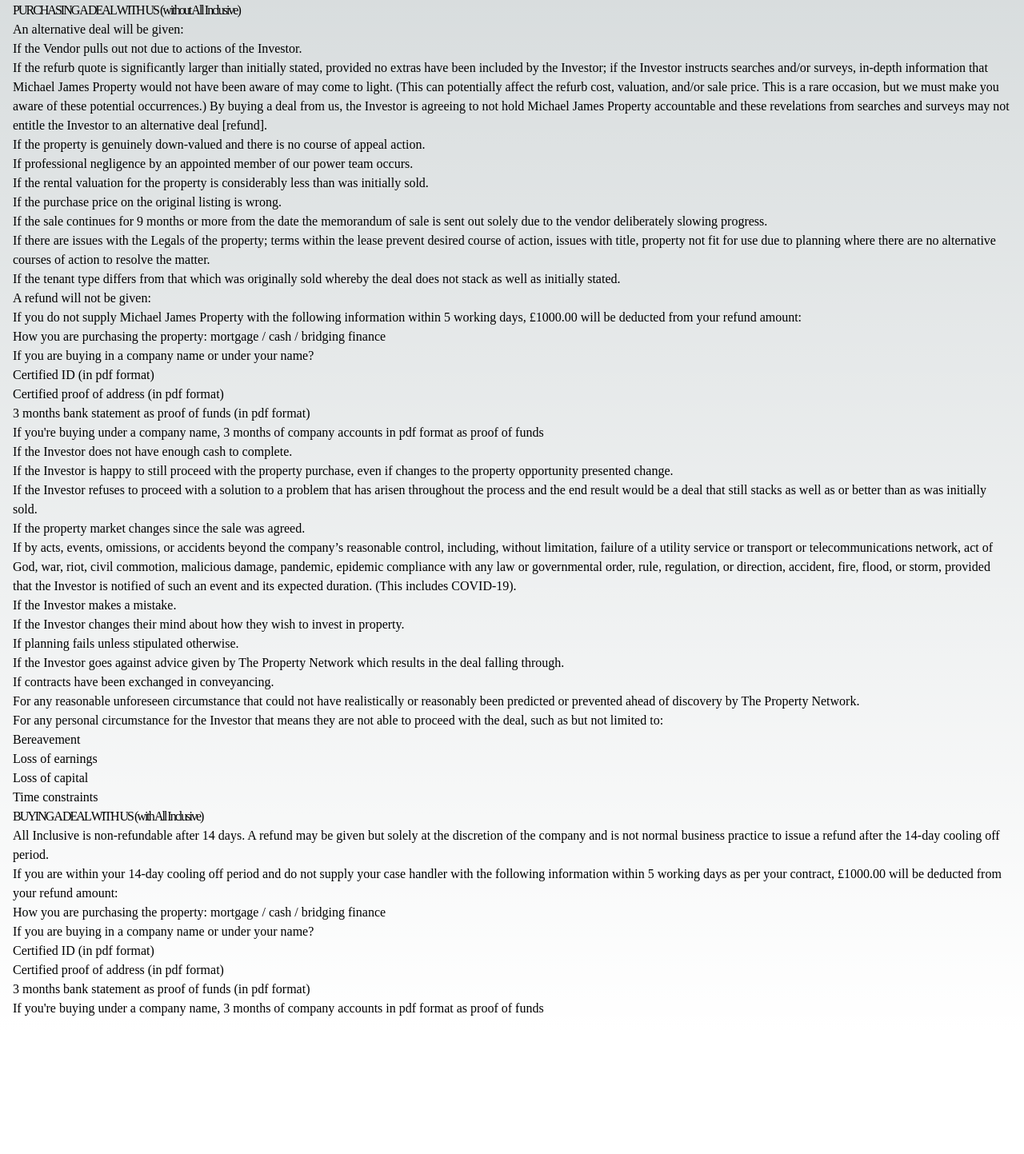
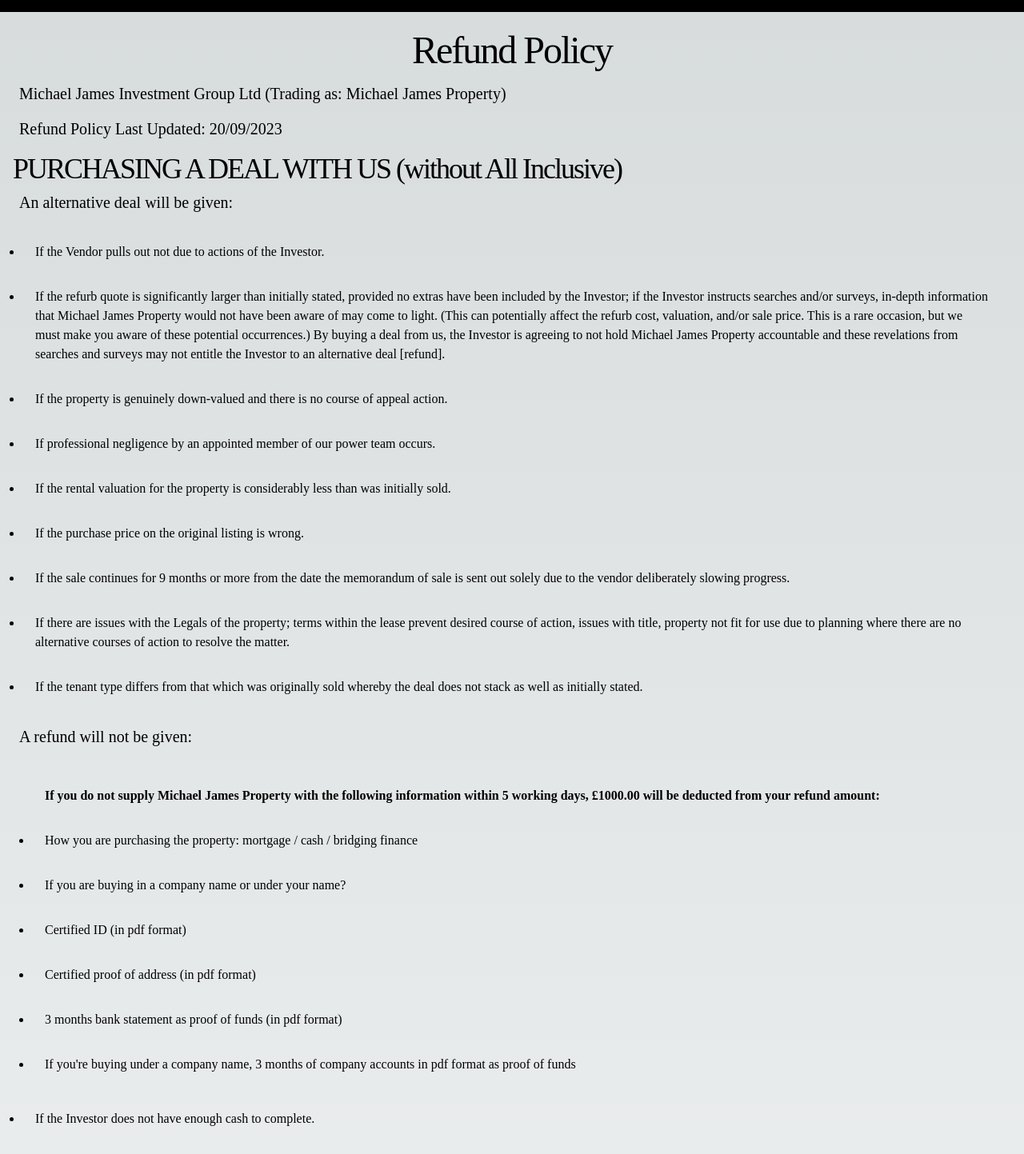
Before and after one commit to shar27/michaeljames, a Next.js app: page /RefundPolicy in a window 1280 px wide. Shown: the part 87-1530 px from the top of the page at 80% size. Before the commit the page ends 1376 px from the top, so only its background shows below. Built offline with nearby package versions, Linux system fonts and the light colour scheme; a web font is replaced by a local one.

Commit message:
update refund policy

```diff
--- a/src/app/RefundPolicy/page.js
+++ b/src/app/RefundPolicy/page.js
@@ -1,86 +1,184 @@
-import React from 'react';
-
+import React from "react";
+import NavBar from "../components/NavBar";
+import Footer from "../components/Footer";
 function RefundPolicy() {
   return (
+    <>
+    <NavBar/>
     <div className="p-4">
-      <h1>Refund Policy</h1>
-      <p>
+      <h1 className="text-5xl text-center p-2">Refund Policy</h1>
+      <p className="text-xl p-2">
         Michael James Investment Group Ltd (Trading as: Michael James Property)
       </p>
-      <p>Refund Policy Last Updated: 20/09/2023</p>
+      <p className="text-xl p-2">Refund Policy Last Updated: 20/09/2023</p>
 
-      <h2>PURCHASING A DEAL WITH US (without All Inclusive)</h2>
-      <p>An alternative deal will be given:</p>
-      <ul>
-        <li>If the Vendor pulls out not due to actions of the Investor.</li>
-        <li>
-          If the refurb quote is significantly larger than initially stated, provided no extras have been included by the Investor; if the Investor instructs searches and/or surveys, in-depth information that Michael James Property would not have been aware of may come to light. (This can potentially affect the refurb cost, valuation, and/or sale price. This is a rare occasion, but we must make you aware of these potential occurrences.) By buying a deal from us, the Investor is agreeing to not hold Michael James Property accountable and these revelations from searches and surveys may not entitle the Investor to an alternative deal [refund].
+      <h2 className="text-4xl mt-2">
+        PURCHASING A DEAL WITH US (without All Inclusive)
+      </h2>
+      <p className="text-xl p-2">An alternative deal will be given:</p>
+      <ul className="p-3">
+        <li className="list-disc p-4">
+          If the Vendor pulls out not due to actions of the Investor.
         </li>
-        <li>If the property is genuinely down-valued and there is no course of appeal action.</li>
-        <li>If professional negligence by an appointed member of our power team occurs.</li>
-        <li>If the rental valuation for the property is considerably less than was initially sold.</li>
-        <li>If the purchase price on the original listing is wrong.</li>
-        <li>
-          If the sale continues for 9 months or more from the date the memorandum of sale is sent out solely due to the vendor deliberately slowing progress.
+        <li className="list-disc p-4">
+          If the refurb quote is significantly larger than initially stated,
+          provided no extras have been included by the Investor; if the Investor
+          instructs searches and/or surveys, in-depth information that Michael
+          James Property would not have been aware of may come to light. (This
+          can potentially affect the refurb cost, valuation, and/or sale price.
+          This is a rare occasion, but we must make you aware of these potential
+          occurrences.) By buying a deal from us, the Investor is agreeing to
+          not hold Michael James Property accountable and these revelations from
+          searches and surveys may not entitle the Investor to an alternative
+          deal [refund].
         </li>
-        <li>
-          If there are issues with the Legals of the property; terms within the lease prevent desired course of action, issues with title, property not fit for use due to planning where there are no alternative courses of action to resolve the matter.
+        <li className="list-disc p-4">
+          If the property is genuinely down-valued and there is no course of
+          appeal action.
         </li>
-        <li>If the tenant type differs from that which was originally sold whereby the deal does not stack as well as initially stated.</li>
+        <li className="list-disc p-4">
+          If professional negligence by an appointed member of our power team
+          occurs.
+        </li>
+        <li className="list-disc p-4">
+          If the rental valuation for the property is considerably less than was
+          initially sold.
+        </li>
+        <li className="list-disc p-4">
+          If the purchase price on the original listing is wrong.
+        </li>
+        <li className="list-disc p-4">
+          If the sale continues for 9 months or more from the date the
+          memorandum of sale is sent out solely due to the vendor deliberately
+          slowing progress.
+        </li>
+        <li className="list-disc p-4">
+          If there are issues with the Legals of the property; terms within the
+          lease prevent desired course of action, issues with title, property
+          not fit for use due to planning where there are no alternative courses
+          of action to resolve the matter.
+        </li>
+        <li className="list-disc p-4">
+          If the tenant type differs from that which was originally sold whereby
+          the deal does not stack as well as initially stated.
+        </li>
       </ul>
 
-      <p>A refund will not be given:</p>
-      <ul>
-        <li>
-          If you do not supply Michael James Property with the following information within 5 working days, £1000.00 will be deducted from your refund amount:
-          <ul>
-            <li>How you are purchasing the property: mortgage / cash / bridging finance</li>
-            <li>If you are buying in a company name or under your name?</li>
-            <li>Certified ID (in pdf format)</li>
-            <li>Certified proof of address (in pdf format)</li>
-            <li>3 months bank statement as proof of funds (in pdf format)</li>
-            <li>If you're buying under a company name, 3 months of company accounts in pdf format as proof of funds</li>
+      <p className="text-xl p-2">A refund will not be given:</p>
+      <ul className="p-3">
+
+          <ul className="p-3">
+          <li className="font-bold p-4">
+          If you do not supply Michael James Property with the following
+          information within 5 working days, £1000.00 will be deducted from your
+          refund amount:</li>
+            <li className="list-disc p-4">
+              How you are purchasing the property: mortgage / cash / bridging
+              finance
+            </li>
+            <li className="list-disc p-4">
+              If you are buying in a company name or under your name?
+            </li>
+            <li className="list-disc p-4">Certified ID (in pdf format)</li>
+            <li className="list-disc p-4">
+              Certified proof of address (in pdf format)
+            </li>
+            <li className="list-disc p-4">
+              3 months bank statement as proof of funds (in pdf format)
+            </li>
+            <li className="list-disc p-4">
+              If you're buying under a company name, 3 months of company
+              accounts in pdf format as proof of funds
+            </li>
           </ul>
+
+        <li className="list-disc p-4">
+          If the Investor does not have enough cash to complete.
         </li>
-        <li>If the Investor does not have enough cash to complete.</li>
-        <li>If the Investor is happy to still proceed with the property purchase, even if changes to the property opportunity presented change.</li>
-        <li>If the Investor refuses to proceed with a solution to a problem that has arisen throughout the process and the end result would be a deal that still stacks as well as or better than as was initially sold.</li>
-        <li>If the property market changes since the sale was agreed.</li>
-        <li>
-          If by acts, events, omissions, or accidents beyond the company’s reasonable control, including, without limitation, failure of a utility service or transport or telecommunications network, act of God, war, riot, civil commotion, malicious damage, pandemic, epidemic compliance with any law or governmental order, rule, regulation, or direction, accident, fire, flood, or storm, provided that the Investor is notified of such an event and its expected duration. (This includes COVID-19).
+        <li className="list-disc p-4">
+          If the Investor is happy to still proceed with the property purchase,
+          even if changes to the property opportunity presented change.
         </li>
-        <li>If the Investor makes a mistake.</li>
-        <li>If the Investor changes their mind about how they wish to invest in property.</li>
-        <li>If planning fails unless stipulated otherwise.</li>
-        <li>If the Investor goes against advice given by The Property Network which results in the deal falling through.</li>
-        <li>If contracts have been exchanged in conveyancing.</li>
-        <li>For any reasonable unforeseen circumstance that could not have realistically or reasonably been predicted or prevented ahead of discovery by The Property Network.</li>
-        <li>For any personal circumstance for the Investor that means they are not able to proceed with the deal, such as but not limited to:
-          <ul>
-            <li>Bereavement</li>
-            <li>Loss of earnings</li>
-            <li>Loss of capital</li>
-            <li>Time constraints</li>
+        <li className="list-disc p-4">
+          If the Investor refuses to proceed with a solution to a problem that
+          has arisen throughout the process and the end result would be a deal
+          that still stacks as well as or better than as was initially sold.
+        </li>
+        <li className="list-disc p-4">
+          If the property market changes since the sale was agreed.
+        </li>
+        <li className="list-disc p-4">
+          If by acts, events, omissions, or accidents beyond the company’s
+          reasonable control, including, without limitation, failure of a
+          utility service or transport or telecommunications network, act of
+          God, war, riot, civil commotion, malicious damage, pandemic, epidemic
+          compliance with any law or governmental order, rule, regulation, or
+          direction, accident, fire, flood, or storm, provided that the Investor
+          is notified of such an event and its expected duration. (This includes
+          COVID-19).
+        </li>
+        <li className="list-disc p-4">If the Investor makes a mistake.</li>
+        <li className="list-disc p-4">
+          If the Investor changes their mind about how they wish to invest in
+          property.
+        </li>
+        <li className="list-disc p-4">
+          If planning fails unless stipulated otherwise.
+        </li>
+        <li className="list-disc p-4">
+          If the Investor goes against advice given by The Property Network
+          which results in the deal falling through.
+        </li>
+        <li className="list-disc p-4">
+          If contracts have been exchanged in conveyancing.
+        </li>
+        <li className="list-disc p-4">
+          For any reasonable unforeseen circumstance that could not have
+          realistically or reasonably been predicted or prevented ahead of
+          discovery by The Property Network.
+        </li>
+        <li className="list-disc p-4">
+          For any personal circumstance for the Investor that means they are not
+          able to proceed with the deal, such as but not limited to:
+          <ul className="p-3">
+            <li className="list-disc p-4">Bereavement</li>
+            <li className="list-disc p-4">Loss of earnings</li>
+            <li className="list-disc p-4">Loss of capital</li>
+            <li className="list-disc p-4">Time constraints</li>
           </ul>
         </li>
       </ul>
 
-      <h2>BUYING A DEAL WITH US (with All Inclusive)</h2>
-      <p>
-        All Inclusive is non-refundable after 14 days. A refund may be given but solely at the discretion of the company and is not normal business practice to issue a refund after the 14-day cooling off period.
+      <h2 className="text-4xl mt-2">
+        BUYING A DEAL WITH US (with All Inclusive)
+      </h2>
+      <p className="text-xl p-2">
+        All Inclusive is non-refundable after 14 days. A refund may be given but
+        solely at the discretion of the company and is not normal business
+        practice to issue a refund after the 14-day cooling off period.
       </p>
-      <p>
-        If you are within your 14-day cooling off period and do not supply your case handler with the following information within 5 working days as per your contract, £1000.00 will be deducted from your refund amount:
+      <p className="text-xl p-2">
+        If you are within your 14-day cooling off period and do not supply your
+        case handler with the following information within 5 working days as per
+        your contract, £1000.00 will be deducted from your refund amount:
       </p>
-      <ul>
-        <li>How you are purchasing the property: mortgage / cash / bridging finance</li>
-        <li>If you are buying in a company name or under your name?</li>
-        <li>Certified ID (in pdf format)</li>
-        <li>Certified proof of address (in pdf format)</li>
-        <li>3 months bank statement as proof of funds (in pdf format)</li>
-        <li>If you're buying under a company name, 3 months of company accounts in pdf format as proof of funds</li>
+      <ul className="p-3">
+        <li className="list-disc p-4">
+          How you are purchasing the property: mortgage / cash / bridging
+          finance
+        </li>
+        <li className="list-disc p-4">If you are buying in a company name or under your name?</li>
+        <li className="list-disc p-4">Certified ID (in pdf format)</li>
+        <li className="list-disc p-4">Certified proof of address (in pdf format)</li>
+        <li className="list-disc p-4">3 months bank statement as proof of funds (in pdf format)</li>
+        <li className="list-disc p-4">
+          If you're buying under a company name, 3 months of company accounts in
+          pdf format as proof of funds
+        </li>
       </ul>
     </div>
+    <Footer/>
+    </>
   );
 }
 
```
